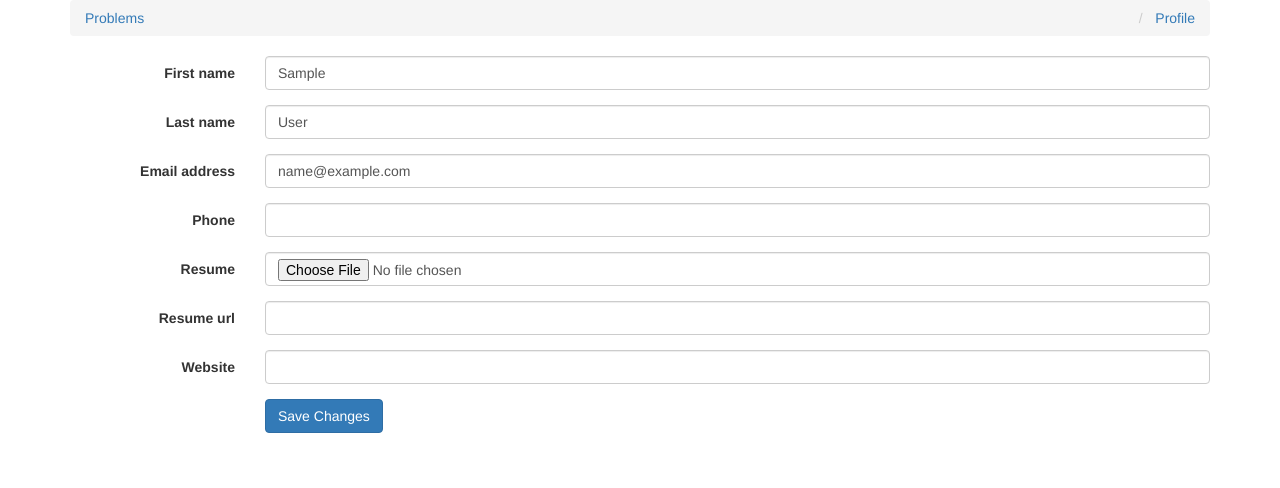
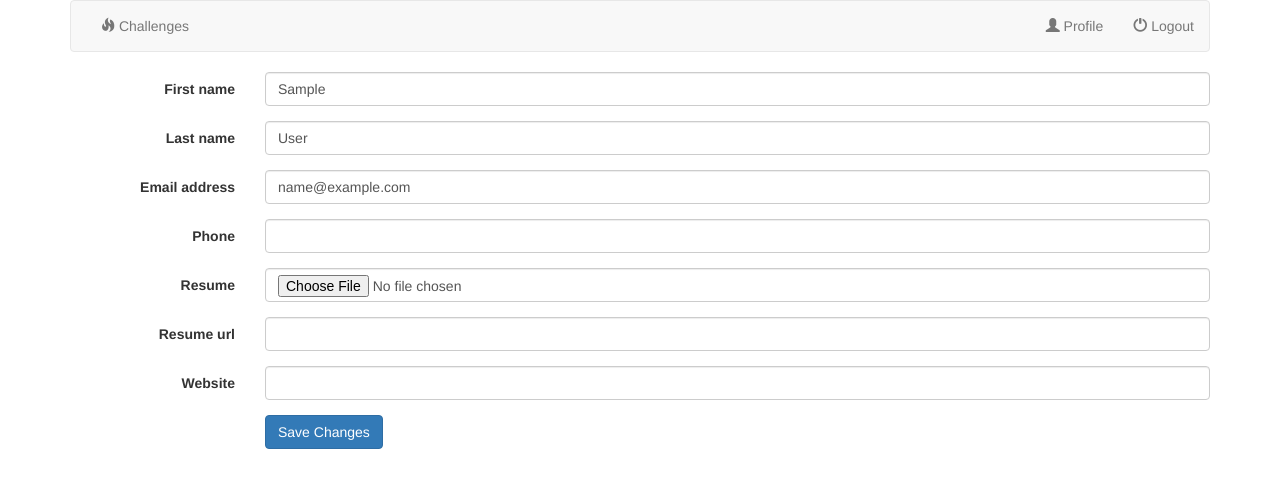
Before and after one commit to rodrigosetti/recruitr, a Django app: a page that uses templates/base.html in a window 1280 px wide. Shown: the top 488 px of the page. Run offline with Django 3.2, Linux system fonts and the light colour scheme; the visitor is signed in with stand-in values (Sample User, id 1); some libraries are stand-ins or nearby versions.

Commit message:
Design tweaks and logout

```diff
--- a/candidates/admin.py
+++ b/candidates/admin.py
@@ -15,6 +15,11 @@ class CodeSubmissionInline(admin.StackedInline):
     def has_add_permission(self, obj):
         return False
 
+    class Media:
+        css = {
+            "all": ("css/admin/codesubmission.css",)
+        }
+
 
 class CandidateInline(admin.StackedInline):
     model = Candidate
@@ -22,6 +27,7 @@ class CandidateInline(admin.StackedInline):
 
 class ExtendedUserAdmin(UserAdmin):
     list_display = list(UserAdmin.list_display) + ['get_level', 'get_status']
+    list_filter = ['is_staff', 'candidate__status', 'candidate__level']
     inlines = [CandidateInline, CodeSubmissionInline]
 
     def get_level(self, obj):
--- a/candidates/models.py
+++ b/candidates/models.py
@@ -16,6 +16,7 @@ def determine_upload_location(instance, filename):
     """
     _, extension = os.path.splitext(filename)
     return os.path.join("resumes", instance.user.username + extension)
+
 
 class Candidate(models.Model):
     LEVEL_CHOICES = (
--- a/recruitr/urls.py
+++ b/recruitr/urls.py
@@ -3,8 +3,8 @@
 from django.conf import settings
 from django.conf.urls import url, include
 from django.conf.urls.static import static
-from django.contrib.auth.decorators import login_required
 from django.views.generic import TemplateView
+from django.contrib.auth.views import logout_then_login
 
 from candidates.views import update_candidate
 from coding_problems.views import coding_problem, CodingProblemListView
@@ -23,11 +23,13 @@ urlpatterns = [
 
     url(
         r'^problems/$',
-        login_required(CodingProblemListView.as_view()),
+        CodingProblemListView.as_view(),
         name='coding-problem-list'),
 
     url(r'^accounts/login/$', TemplateView.as_view(template_name='login.html')),
     url(r'^accounts/profile/$', update_candidate, name='account-profile'),
 
+    url(r"^accounts/logout/$", logout_then_login, name="logout"),
+
 ] + static(settings.MEDIA_URL, document_root=settings.MEDIA_ROOT) + \
     static(settings.STATIC_URL, document_root=settings.STATIC_ROOT)
--- /dev/null
+++ b/static/css/admin/codesubmission.css
@@ -0,0 +1,6 @@
+
+.field-code .readonly {
+    font-family: monospace;
+    white-space: pre;
+    unicode-bidi: embed;
+}
--- a/templates/base.html
+++ b/templates/base.html
@@ -13,6 +13,8 @@
         <!-- Bootstrap -->
         <link rel="stylesheet" href="https://maxcdn.bootstrapcdn.com/bootstrap/3.3.7/css/bootstrap.min.css" integrity="sha384-BVYiiSIFeK1dGmJRAkycuHAHRg32OmUcww7on3RYdg4Va+PmSTsz/K68vbdEjh4u" crossorigin="anonymous">
         <link rel="stylesheet" href="{% static "css/font-awesome.css" %}">
+        <link rel="stylesheet" href="{% static "css/bootstrap-social.css" %}">
+
 
         <!-- HTML5 shim and Respond.js for IE8 support of HTML5 elements and media queries -->
         <!-- WARNING: Respond.js doesn't work if you view the page via file:// -->
@@ -44,13 +46,6 @@
             {% endblock %}
         </div>
 
-        <div class="navbar navbar-fixed-bottom">
-            <div class="container">
-                <p class="navbar-text">
-                </p>
-            </div>
-        </div>
-
         <!-- jQuery (necessary for Bootstrap's JavaScript plugins) -->
         <script src="https://ajax.googleapis.com/ajax/libs/jquery/1.12.4/jquery.min.js"></script>
         <script src="https://maxcdn.bootstrapcdn.com/bootstrap/3.3.7/js/bootstrap.min.js" integrity="sha384-Tc5IQib027qvyjSMfHjOMaLkfuWVxZxUPnCJA7l2mCWNIpG9mGCD8wGNIcPD7Txa" crossorigin="anonymous"></script>
--- a/templates/login.html
+++ b/templates/login.html
@@ -1,9 +1,5 @@
 {% extends 'base.html' %}
 {% load static %}
-
-{% block head %}
-<link rel="stylesheet" href="{% static "css/bootstrap-social.css" %}">
-{% endblock %}
 
 {% block content %}
 <div class="jumbotron">
--- /dev/null
+++ b/templates/navbar.html
@@ -0,0 +1,30 @@
+{% load i18n %}
+
+<nav class="navbar navbar-default">
+    <div class="container-fluid">
+        <ul class="nav navbar-nav">
+            <li>
+                <a href="{% url "coding-problem-list" %}">
+                    <span class="glyphicon glyphicon-fire" aria-hidden="true"></span>
+                    {% trans "Challenges" %}
+                </a>
+            </li>
+        </ul>
+        {% if user.is_authenticated %}
+            <ul class="nav navbar-nav navbar-right">
+                <li>
+                    <a href="{% url "account-profile" %}" class="navbar-link">
+                        <span class="glyphicon glyphicon-user" aria-hidden="true"></span>
+                        {% trans "Profile" %}
+                    </a>
+                </li>
+                <li>
+                    <a href="{% url "logout" %}?next={{ request.path }}">
+                        <span class="glyphicon glyphicon-off" aria-hidden="true"></span>
+                        {% trans "Logout" %}
+                    </a>
+                </li>
+            </ul>
+        {% endif %}
+    </div>
+</nav>
--- a/templates/profile.html
+++ b/templates/profile.html
@@ -3,14 +3,7 @@
 {% load i18n %}
 
 {% block content %}
-<ol class="breadcrumb">
-    <li>
-        <a href="{% url "coding-problem-list" %}">{% trans "Problems" %}</a>
-    </li>
-    <li class="pull-right">
-        <a href="{% url "account-profile" %}" class="navbar-link">{% trans "Profile" %}</a>
-    </li>
-</ol>
+{% include "navbar.html" %}
 
 <form enctype="multipart/form-data"
       class="form-horizontal"
```
Also changed, not shown: coding_problems/views.py (+35 -13 lines), templates/candidates/codingproblem_detail.html (+14 -9 lines), templates/coding_problems/codingproblem_list.html (+4 -9 lines).
